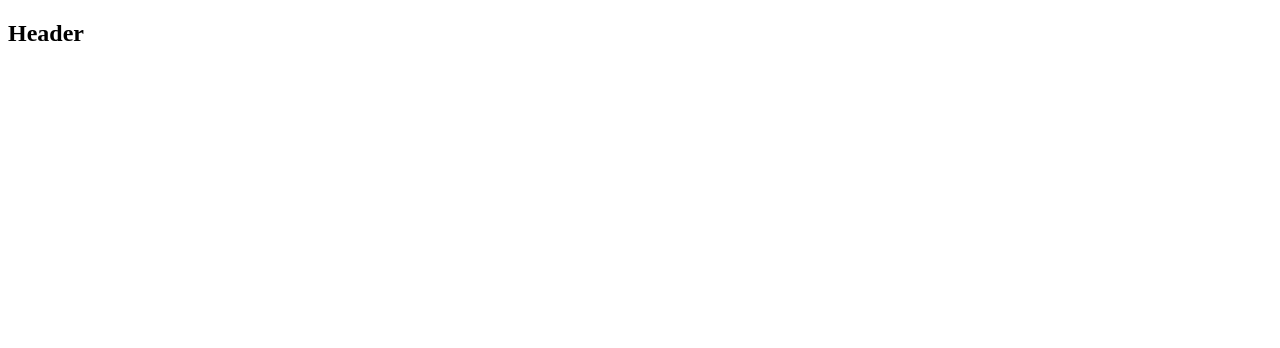
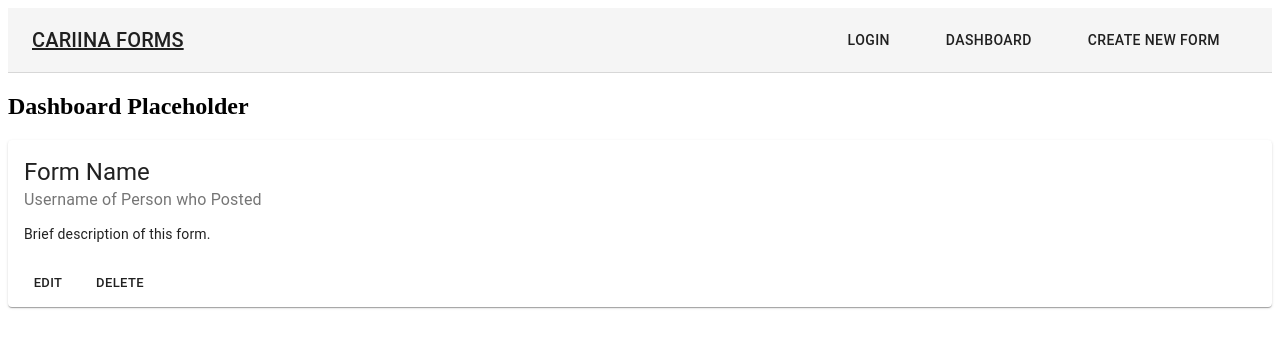
Before and after one commit to iPan7/cariinainterview, a React (Create React App) app in the folder client/: page /dashboard in a window 1280 px wide. Shown: the top 348 px of the page. Built offline with nearby package versions, Linux system fonts and the light colour scheme.

Commit message:
added more components for skateboard of front end

```diff
--- a/client/package.json
+++ b/client/package.json
@@ -3,6 +3,7 @@
   "version": "0.1.0",
   "private": true,
   "dependencies": {
+    "@material-ui/core": "^4.11.3",
     "@testing-library/jest-dom": "^5.11.9",
     "@testing-library/react": "^11.2.5",
     "@testing-library/user-event": "^12.7.1",
--- a/client/src/components/App.js
+++ b/client/src/components/App.js
@@ -1,9 +1,10 @@
 import React from "react";
 import { BrowserRouter, Route } from "react-router-dom";
 
-const Header = () => <h2>Header</h2>;
-const Dashboard = () => <h2>Dashboard</h2>;
-const FormNew = () => <h2>FormNew</h2>;
+import { Header } from './Header';
+import { Form } from './Form';
+
+const Dashboard = () => <h2>Dashboard Placeholder</h2>;
 const Landing = () => <h2>Landing</h2>;
 
 const App = () => {
@@ -13,8 +14,8 @@ const App = () => {
         <div>
             <Route path="/" component={Header} />
             <Route exact path="/" component={Landing} />
-            <Route path="/forms" component={Dashboard} />
-            <Route path="/forms/new" component={FormNew} />
+            <Route exact path="/dashboard" component={Dashboard} />
+            <Route path="/dashboard" component={Form} />
 
         </div>
       </BrowserRouter>
--- /dev/null
+++ b/client/src/components/Form.js
@@ -0,0 +1,51 @@
+// Form is the framework for which a new form tab is appended to the page and has edit and delete functionalities.
+
+import React from 'react';
+import { makeStyles } from '@material-ui/core/styles';
+import Card from '@material-ui/core/Card';
+import CardActions from '@material-ui/core/CardActions';
+import CardContent from '@material-ui/core/CardContent';
+import Button from '@material-ui/core/Button';
+import Typography from '@material-ui/core/Typography';
+
+const useStyles = makeStyles({
+  root: {
+    minWidth: 275,
+  },
+  bullet: {
+    display: 'inline-block',
+    margin: '0 2px',
+    transform: 'scale(0.8)',
+  },
+  title: {
+    fontSize: 14,
+  },
+  pos: {
+    marginBottom: 12,
+  },
+});
+
+export const Form = () => {
+  const classes = useStyles();
+  const bull = <span className={classes.bullet}>•</span>;
+
+  return (
+    <Card className={classes.root}>
+      <CardContent>
+        <Typography variant="h5" component="h2">
+          Form Name
+        </Typography>
+        <Typography className={classes.pos} color="textSecondary">
+          Username of Person who Posted
+        </Typography>
+        <Typography variant="body2" component="p">
+          Brief description of this form.
+        </Typography>
+      </CardContent>
+      <CardActions>
+        <Button size="small">Edit</Button>
+        <Button size="small">Delete</Button>
+      </CardActions>
+    </Card>
+  );
+}
--- /dev/null
+++ b/client/src/components/Header.js
@@ -0,0 +1,77 @@
+import React from 'react';
+import AppBar from '@material-ui/core/AppBar';
+import Button from '@material-ui/core/Button';
+import Toolbar from '@material-ui/core/Toolbar';
+import Typography from '@material-ui/core/Typography';
+import { makeStyles } from '@material-ui/core/styles';
+import {Link} from 'react-router-dom';
+
+
+const useStyles = makeStyles((theme) => ({
+  '@global': {
+    ul: {
+      margin: 0,
+      padding: 0,
+      listStyle: 'none',
+    },
+  },
+  appBar: {
+    borderBottom: `1px solid ${theme.palette.divider}`,
+  },
+  toolbar: {
+    flexWrap: 'wrap',
+  },
+  toolbarTitle: {
+    flexGrow: 1,
+  },
+  link: {
+    margin: theme.spacing(1, 1.5),
+  },
+  heroContent: {
+    padding: theme.spacing(8, 0, 6),
+  },
+  newform: {
+    typography: {
+      fontSize: 25,
+    },
+  },
+  cardHeader: {
+    backgroundColor:
+      theme.palette.type === 'light' ? theme.palette.grey[200] : theme.palette.grey[700],
+  },
+  footer: {
+    borderTop: `1px solid ${theme.palette.divider}`,
+    marginTop: theme.spacing(8),
+    paddingTop: theme.spacing(3),
+    paddingBottom: theme.spacing(3),
+    [theme.breakpoints.up('sm')]: {
+      paddingTop: theme.spacing(6),
+      paddingBottom: theme.spacing(6),
+    },
+  },
+}));
+
+export const Header = () => {
+  const classes = useStyles();
+
+  return (
+    <AppBar position="static" color="default" elevation={0} className={classes.appBar}>
+        <Toolbar className={classes.toolbar}>
+          <Typography id="title" component={Link} to={'/'} variant="h6" color="inherit" noWrap className={classes.toolbarTitle}>
+            CARIINA FORMS
+          </Typography>
+          <nav>
+          <Button id="login" component={Link} to={'/auth/google'} variant="h6 button" color="textPrimary" href="#" className={classes.link}>
+              LOGIN
+            </Button>
+            <Button id="dashboard" component={Link} to={'/dashboard'} variant="h6 button" color="textPrimary" href="#" className={classes.link}>
+              DASHBOARD
+            </Button>
+            <Button id="newform" component={Link} to={'/forms/new'} variant="h6 button" color="textPrimary" href="#" className={classes.link}>
+              CREATE NEW FORM
+            </Button>
+          </nav>
+        </Toolbar>
+      </AppBar>
+  );
+}
```
Also changed, not shown: 1 other file (tests, documents, lock files or other folders).
